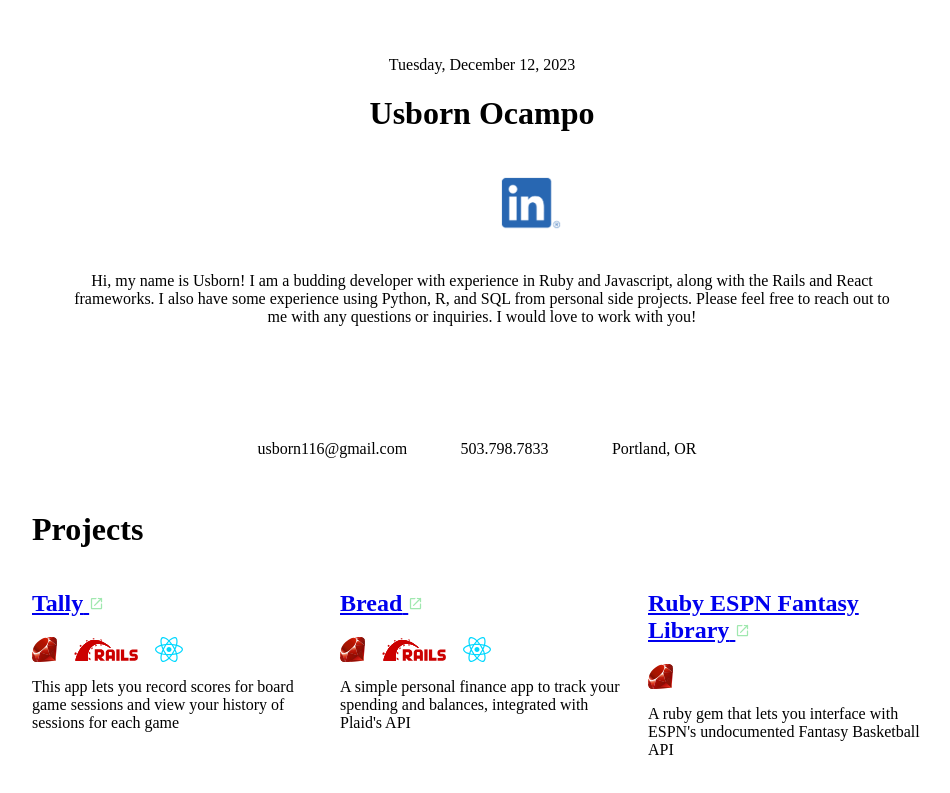
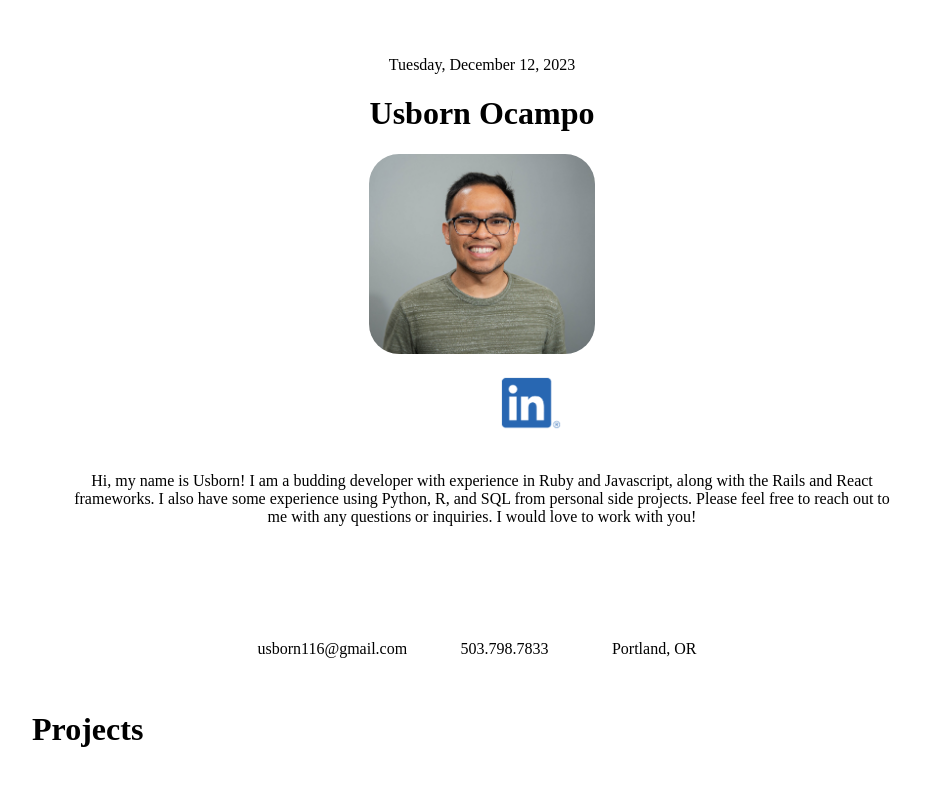
Before and after one commit to usborn116/portfolio, a React (Vite) app: page / in a window 1280 px wide. Shown: the top 793 px of the page, without its empty margins (158-1108 px from the left). Built offline with nearby package versions, Linux system fonts and the light colour scheme; the HTML template or start-up script is replaced by a standard one.

Commit message:
added avatar

```diff
--- a/src/Header.jsx
+++ b/src/Header.jsx
@@ -1,5 +1,6 @@
 import { Contact } from "./Contact"
 import { Links } from "./Links"
+import usborn from './assets/usborn.jpg'
 
 export const Header = () => {
 
@@ -10,6 +11,7 @@ export const Header = () => {
                 {new Date().toLocaleDateString(undefined, {weekday: 'long', month: 'long', day: 'numeric', year: 'numeric'})}
             </div>
             <h1>Usborn Ocampo</h1>
+            <img className='avatar' src={usborn}></img>
             <Links />
             <p className="description">Hi, my name is Usborn! I am a budding developer with experience in Ruby and Javascript,
             along with the Rails and React frameworks. I also have some experience using Python, R, and SQL from
--- a/src/styles/App.css
+++ b/src/styles/App.css
@@ -16,6 +16,11 @@
   display: flex;
   flex-direction: column;
   align-items: center;
+}
+
+.avatar{
+  height: 200px;
+  border-radius: 30px;
 }
 
 .row a .list-logo{
```
Also changed, not shown: src/assets/usborn.jpg (added).
